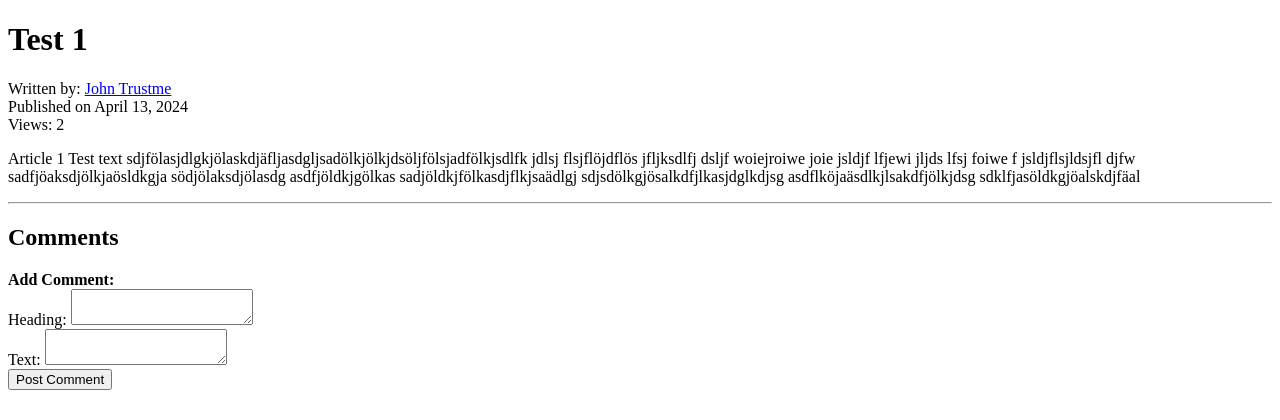
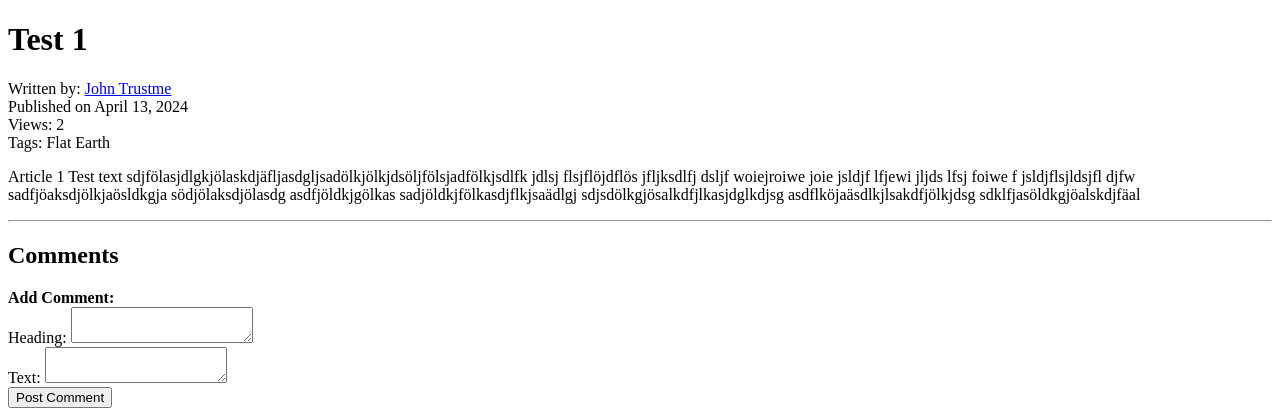
Before and after one commit to chessjodo/django-website, a Django app: page /articles/1 in a window 1280 px wide. Shown: the top 420 px of the page. Run offline with Django 5.2, Linux system fonts and the light colour scheme; data comes from the database, SQL or seed files in the repository; both versions use the stored data as it was after the commit.

Commit message:
add proper many to many relation for tags and add tags to article page

```diff
--- a/website/articles/models.py
+++ b/website/articles/models.py
@@ -1,10 +1,18 @@
 from django.db import models
+
+class Tag(models.Model):
+    text = models.CharField(max_length=50)
+    count = models.IntegerField(default=0)
+
+    def __str__(self):
+        return self.text
 
 
 class Article(models.Model):
     heading = models.CharField(max_length=150)
     text = models.TextField(max_length=10000)
     pub_date = models.DateTimeField()
+    tags = models.ManyToManyField(Tag)
     picture = models.ImageField(
         upload_to="article_pictures/",
         height_field=None,
@@ -34,15 +42,6 @@ class Comment(models.Model):
     def __str__(self):
         return self.heading
 
-
-class Tag(models.Model):
-    text = models.CharField(max_length=50)
-    count = models.IntegerField(default=0)
-
-    def __str__(self):
-        return self.text
-
-
 class Article_Tag(models.Model):
     article_ID = models.ForeignKey(Article, on_delete=models.CASCADE)
     tag_ID = models.ForeignKey(Tag, on_delete=models.CASCADE)
--- a/website/articles/templates/articles/article.html
+++ b/website/articles/templates/articles/article.html
@@ -7,7 +7,8 @@
   <h1>{{article.heading}}</h1>
   <p>Written by: <a href="{% url 'author' article.author.id %}">{{article.author.name }}</a> <br>
     Published on {{article.pub_date.date}}<br>
-    Views: {{article.view_count}}
+    Views: {{article.view_count}}<br>
+    Tags: {{ tags|join:", " }}
   </p>
   <p>{{article.text}}</p>
   {% if article.picture %}
--- a/website/articles/views.py
+++ b/website/articles/views.py
@@ -44,7 +44,6 @@ def sorter(request):
 
 def filterer(request):
     filter_options = Tag.objects.all()
-
     filt = request.GET.get('article-filter')
 
     return (filt, filter_options)
@@ -55,10 +54,11 @@ def home_view(request):
 
 def article(request, article_id):
     article = get_object_or_404(Article, pk=article_id)
+    comments = article.comment_set.all().order_by('-pub_date')
+    pretags = article.tags.all()
+    tags = [item.text for item in pretags]
 
-    comments = article.comment_set.all().order_by('-pub_date')
-
-    return render(request, "articles/article.html", {"article": article, "comments":comments})
+    return render(request, "articles/article.html", {"article": article, "comments":comments, "tags": tags})
 
 def comment(request, article_id):
     article = get_object_or_404(Article, pk=article_id)
```
Also changed, not shown: website/db.sqlite3.
